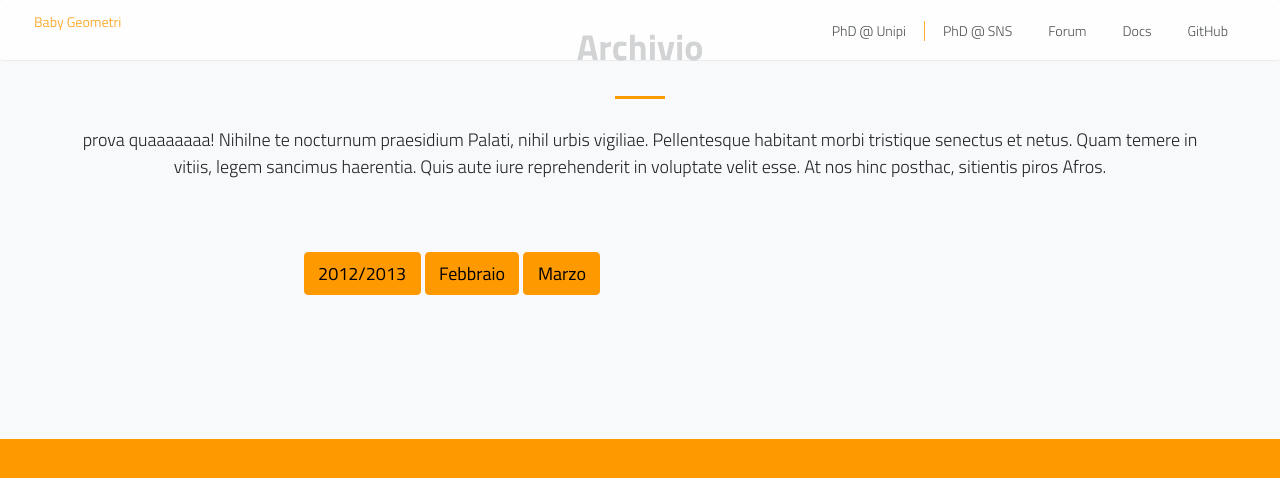
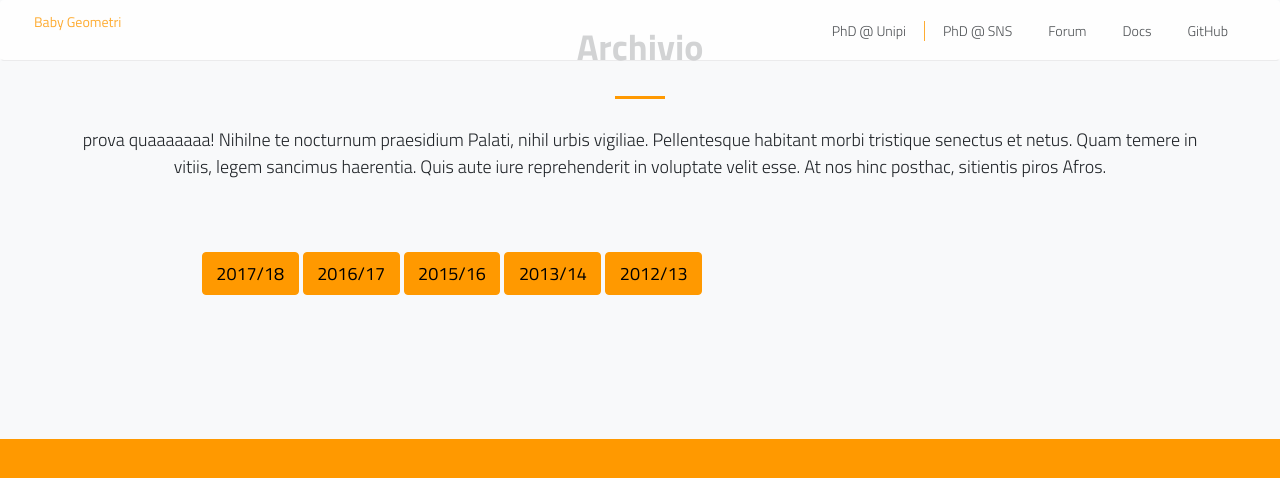
Before and after one commit to baby-geometri/baby-geometri.github.io, a Jekyll site: the page built from index.md, in a window 1280 px wide and 900 px high, scrolled down 2162 px, cut to the strip 0-559 px from the top of the window. Shown: the top 478 px of the strip. Built offline with Jekyll 4.4.1, drawn with Linux system fonts in a browser that asks for light colours; nearby versions of some CDN libraries.

Commit message:
Update default.html

```diff
--- a/_layouts/default.html
+++ b/_layouts/default.html
@@ -125,11 +125,14 @@
     </div>
 
      <div class="col-lg-8 mx-auto text-center">
-        <a class="btn btn-warning btn-xl mt-5 js-scroll-trigger" href="./Baby-Geometri2012-2013.pdf"> 2012/2013 </a>
 
-        <a class="btn btn-warning btn-xl mt-5 js-scroll-trigger" href="./marzo.md"> Febbraio </a>
+        <a class="btn btn-warning btn-xl mt-5 js-scroll-trigger" href="./2017-18.md"> 2017/18 </a>
+        <a class="btn btn-warning btn-xl mt-5 js-scroll-trigger" href="./Baby-Geometri2016-2017.pdf"> 2016/17 </a>
+        <a class="btn btn-warning btn-xl mt-5 js-scroll-trigger" href="./Baby-Geometri2015-2016.pdf"> 2015/16 </a>
+        <a class="btn btn-warning btn-xl mt-5 js-scroll-trigger" href="./Baby-Geometri2013-2014.pdf"> 2013/14 </a>
+        <a class="btn btn-warning btn-xl mt-5 js-scroll-trigger" href="./Baby-Geometri2012-2013.pdf"> 2012/13 </a>
 
-        <a class="btn btn-warning btn-xl mt-5 js-scroll-trigger" href="./marzo.md"> Marzo </a>
+
       </div>
    </div>
 
```
